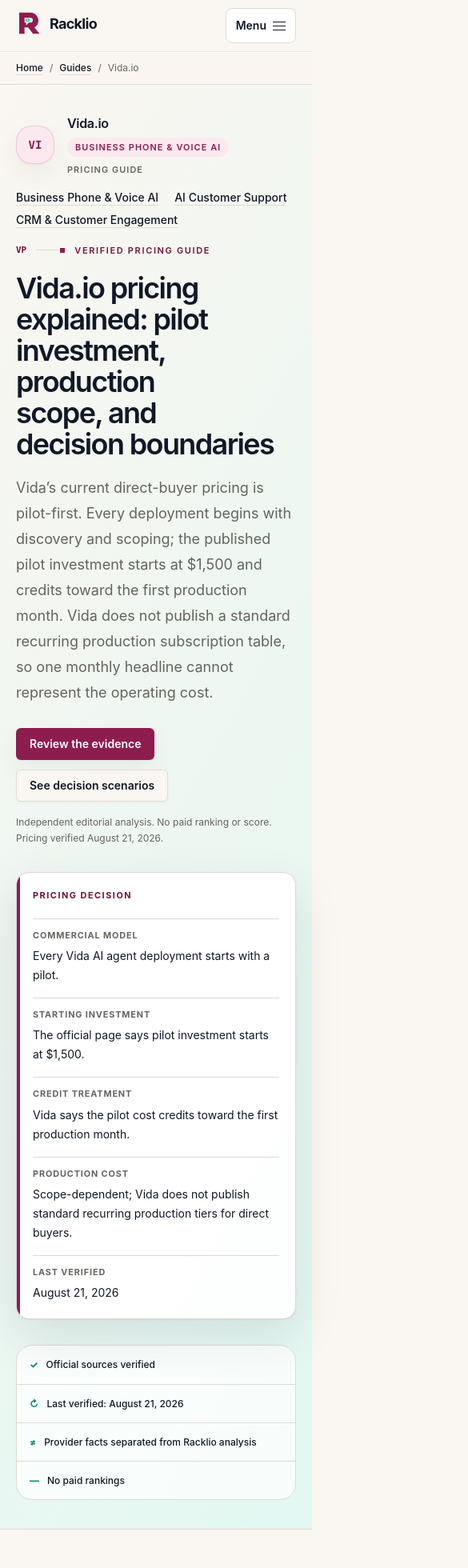
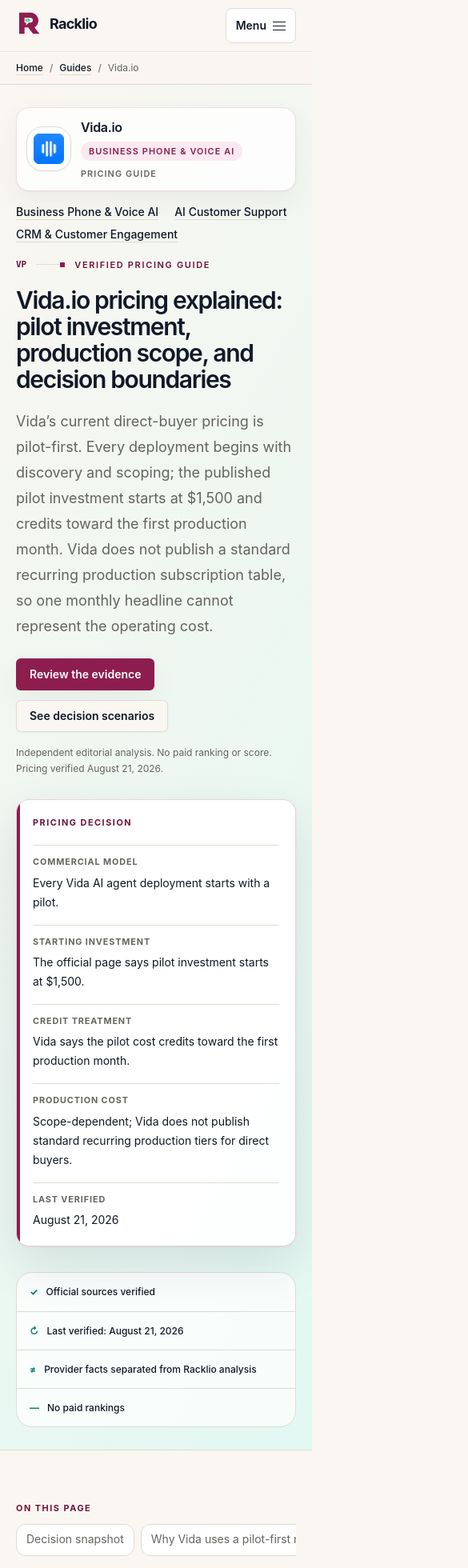
Before and after one commit to shiftorai/Racklio, a React (Vite) app: page /guides/vida-pricing in a window 390 px wide. Shown: the top 1960 px of the page at 80% size, 585 px wide, since content can reach past the window. Built offline with nearby package versions, Linux system fonts and the light colour scheme.

Commit message:
feat: refine commercial pages and mobile layout

```diff
--- a/src/components/brand/research-marker.tsx
+++ b/src/components/brand/research-marker.tsx
@@ -18,7 +18,7 @@
   return (
     <div
       className={cn(
-        'grid grid-cols-[auto_2.25rem_1fr] items-center gap-3 text-[0.6875rem] font-semibold tracking-[0.15em] uppercase',
+        'grid min-w-0 max-w-full grid-cols-[auto_2.25rem_minmax(0,1fr)] items-center gap-3 text-[0.6875rem] font-semibold tracking-[0.15em] uppercase',
         tone === 'dark' ? 'text-mint' : 'text-accent-strong',
         className,
       )}
@@ -34,7 +34,7 @@
             : 'bg-border after:bg-accent',
         )}
       />
-      <span>{label}</span>
+      <span className="min-w-0 break-words">{label}</span>
     </div>
   );
 }
--- a/src/components/commercial/commercial-page-template.tsx
+++ b/src/components/commercial/commercial-page-template.tsx
@@ -4,12 +4,12 @@
   DecisionSummary,
   deriveTrueCostFactors,
   EvidenceBlock,
-  ProductIdentity,
   RelatedDecisionLinks,
   SectionNavigation,
   TrueCostFactors,
   VerificationStrip,
 } from '@/components/editorial';
+import { ProductLogo } from '@/components/home';
 import { PageLayout, SiteFooter, SiteHeader } from '@/components/layout';
 import { EvidenceNote } from '@/components/reviews/evidence-note';
 import { ReviewSection } from '@/components/reviews/review-section';
@@ -171,9 +171,9 @@
         <Container>
           <nav
             aria-label="Breadcrumb"
-            className="py-3 text-xs text-muted-foreground"
+            className="min-w-0 py-3 text-xs text-muted-foreground"
           >
-            <ol className="flex flex-wrap gap-2">
+            <ol className="flex min-w-0 flex-wrap gap-2">
               <li>
                 <Link href="/">Home</Link>
               </li>
@@ -184,23 +184,34 @@
                 </Link>
               </li>
               <li aria-hidden="true">/</li>
-              <li aria-current="page">{data.provider}</li>
+              <li aria-current="page" className="min-w-0 break-words">
+                {data.provider}
+              </li>
             </ol>
           </nav>
         </Container>
       </div>
       <Section
-        className="border-b border-border bg-[linear-gradient(120deg,var(--color-surface),var(--color-mint-subtle))] py-9 sm:py-11 lg:py-12"
+        className="border-b border-border bg-[linear-gradient(120deg,var(--color-surface),var(--color-mint-subtle))] py-7 sm:py-10 lg:py-12"
         spacing="none"
       >
         <Container>
-          <div className="grid items-start gap-8 lg:grid-cols-[minmax(0,1fr)_minmax(22rem,0.85fr)] lg:gap-12">
-            <div>
-              <ProductIdentity
-                category={data.categoryLinks[0]?.title ?? 'Business software'}
-                contentType={contentType}
-                name={data.provider}
-              />
+          <div className="grid min-w-0 items-start gap-7 lg:grid-cols-[minmax(0,1fr)_minmax(23rem,0.9fr)] lg:gap-12">
+            <div className="min-w-0">
+              <div className="flex min-w-0 items-center gap-3 rounded-2xl border border-brand/15 bg-white/75 p-3 shadow-card sm:gap-4 sm:p-4">
+                <ProductLogo loading="eager" name={data.provider} size="lg" />
+                <div className="min-w-0">
+                  <p className="break-words font-semibold tracking-[-0.02em]">
+                    {data.provider}
+                  </p>
+                  <div className="mt-1.5 flex flex-wrap items-center gap-2 text-[0.68rem] font-semibold tracking-[0.1em] uppercase">
+                    <span className="rounded-full bg-accent-subtle px-2.5 py-1 text-brand">
+                      {data.categoryLinks[0]?.title ?? 'Business software'}
+                    </span>
+                    <span className="text-muted-foreground">{contentType}</span>
+                  </div>
+                </div>
+              </div>
               <nav
                 aria-label="Related software categories"
                 className="mt-4 flex flex-wrap gap-x-5 gap-y-2 text-sm"
@@ -214,13 +225,13 @@
               <div className="mt-5">
                 <ResearchMarker code={data.code} label={data.eyebrow} />
               </div>
-              <h1 className="mt-5 max-w-3xl text-4xl leading-[1.08] font-semibold tracking-[-0.045em] sm:text-5xl">
+              <h1 className="mt-5 max-w-3xl break-words text-3xl leading-[1.1] font-semibold tracking-[-0.045em] sm:text-5xl">
                 {data.headline}
               </h1>
-              <p className="mt-5 max-w-2xl text-lg leading-8 text-muted-foreground">
+              <p className="mt-5 max-w-2xl break-words text-lg leading-8 text-muted-foreground">
                 {data.dek}
               </p>
-              <div className="mt-7 flex flex-wrap gap-3">
+              <div className="mt-6 flex flex-wrap gap-3">
                 <ButtonLink href="#overview">Review the evidence</ButtonLink>
                 <ButtonLink href="#scenarios" variant="secondary">
                   See decision scenarios
@@ -237,7 +248,7 @@
                 isPricingGuide
                   ? 'Pricing decision'
                   : isAlternativesGuide
-                    ? 'When alternatives matter'
+                    ? 'Alternatives decision'
                     : 'Decision summary'
               }
             />
@@ -249,11 +260,11 @@
       </Section>
       <Section spacing="md">
         <Container>
-          <div className="grid gap-8 lg:grid-cols-[15rem_minmax(0,1fr)] lg:gap-14">
-            <aside>
+          <div className="grid min-w-0 max-w-full gap-8 lg:grid-cols-[15rem_minmax(0,1fr)] lg:gap-14">
+            <aside className="min-w-0 max-w-full">
               <SectionNavigation items={toc} label="Page sections" />
             </aside>
-            <article className="min-w-0 space-y-10">
+            <article className="min-w-0 space-y-9 sm:space-y-10">
               <ReviewSection
                 code="D0"
                 description="The published facts and decision implications that matter first."
@@ -266,17 +277,27 @@
                   </div>
                 ) : null}
                 {isAlternativesGuide ? (
-                  <div className="grid gap-4 md:grid-cols-2">
+                  <div className="grid min-w-0 gap-4 md:grid-cols-2">
                     {data.table.rows.map((row) => (
                       <article
-                        className="rounded-2xl border border-brand/20 bg-white p-5 shadow-card"
+                        className="min-w-0 rounded-2xl border border-brand/20 bg-white p-5 shadow-card"
                         key={row[0]}
                       >
+                        <div className="flex min-w-0 items-center gap-3">
+                          <ProductLogo
+                            name={row[0] ?? data.provider}
+                            size="sm"
+                          />
+                          <div className="min-w-0">
                             <p className="text-[0.68rem] font-bold tracking-[0.1em] text-mint-deep uppercase">
                               Alternative path
                             </p>
-                        <h3 className="mt-3 text-lg font-semibold">{row[0]}</h3>
-                        <dl className="mt-4 space-y-3 text-sm">
+                            <h3 className="mt-1 break-words text-lg font-semibold">
+                              {row[0]}
+                            </h3>
+                          </div>
+                        </div>
+                        <dl className="mt-4 min-w-0 space-y-3 text-sm">
                           {row.slice(1).map((cell, index) => (
                             <div
                               className="border-t border-border pt-3"
@@ -285,7 +306,9 @@
                               <dt className="text-xs font-semibold text-muted-foreground">
                                 {data.table.columns[index + 1]}
                               </dt>
-                              <dd className="mt-1.5 leading-6">{cell}</dd>
+                              <dd className="mt-1.5 break-words leading-6">
+                                {cell}
+                              </dd>
                             </div>
                           ))}
                         </dl>
@@ -293,9 +316,10 @@
                     ))}
                   </div>
                 ) : (
+                  <>
                     <div
                       aria-label={`${data.provider} decision table`}
-                    className="overflow-x-auto rounded-xl border border-brand/20 bg-white"
+                      className="hidden overflow-x-auto rounded-xl border border-brand/20 bg-white sm:block"
                       role="region"
                       tabIndex={0}
                     >
@@ -306,7 +330,11 @@
                         <thead className="bg-accent-subtle">
                           <tr>
                             {data.table.columns.map((column) => (
-                            <th className="p-4" key={column} scope="col">
+                              <th
+                                className="p-4 text-xs font-bold tracking-[0.08em] uppercase"
+                                key={column}
+                                scope="col"
+                              >
                                 {column}
                               </th>
                             ))}
@@ -334,6 +362,33 @@
                         </tbody>
                       </table>
                     </div>
+                    <div className="grid min-w-0 gap-3 sm:hidden">
+                      {data.table.rows.map((row) => (
+                        <Card className="min-w-0" key={row[0]}>
+                          <CardContent>
+                            <h3 className="break-words font-semibold">
+                              {row[0]}
+                            </h3>
+                            <dl className="mt-4 min-w-0 space-y-3">
+                              {row.slice(1).map((cell, index) => (
+                                <div
+                                  className="border-t border-border pt-3"
+                                  key={`${row[0]}-${data.table.columns[index + 1]}`}
+                                >
+                                  <dt className="text-xs font-semibold text-muted-foreground">
+                                    {data.table.columns[index + 1]}
+                                  </dt>
+                                  <dd className="mt-1.5 break-words text-sm leading-6">
+                                    {cell}
+                                  </dd>
+                                </div>
+                              ))}
+                            </dl>
+                          </CardContent>
+                        </Card>
+                      ))}
+                    </div>
+                  </>
                 )}
                 <div className="mt-5">
                   <EvidenceNote>
@@ -352,7 +407,10 @@
                   title={section.title}
                 >
                   {section.paragraphs.map((paragraph) => (
-                    <p className="mt-4 first:mt-0 leading-7" key={paragraph}>
+                    <p
+                      className="mt-4 break-words first:mt-0 leading-7"
+                      key={paragraph}
+                    >
                       {paragraph}
                     </p>
                   ))}
@@ -389,7 +447,11 @@
                     <thead className="bg-accent-subtle">
                       <tr>
                         {['Scenario', 'Guidance', 'Why'].map((column) => (
-                          <th className="p-4" key={column} scope="col">
+                          <th
+                            className="p-4 text-xs font-bold tracking-[0.08em] uppercase"
+                            key={column}
+                            scope="col"
+                          >
                             {column}
                           </th>
                         ))}
@@ -413,15 +475,17 @@
                     </tbody>
                   </table>
                 </div>
-                <div className="grid gap-4 sm:hidden">
+                <div className="grid min-w-0 max-w-full gap-4 sm:hidden">
                   {data.scenarios.map((item) => (
                     <Card key={item.scenario}>
                       <CardContent>
-                        <h3 className="font-semibold">{item.scenario}</h3>
-                        <p className="mt-2 text-xs font-bold tracking-[0.1em] text-accent-strong uppercase">
+                        <h3 className="break-words font-semibold">
+                          {item.scenario}
+                        </h3>
+                        <p className="mt-2 break-words text-xs font-bold tracking-[0.1em] text-accent-strong uppercase">
                           {item.guidance}
                         </p>
-                        <p className="mt-3 text-sm leading-6 text-muted-foreground">
+                        <p className="mt-3 break-words text-sm leading-6 text-muted-foreground">
                           {item.why}
                         </p>
                       </CardContent>
@@ -437,9 +501,11 @@
               >
                 <div className="divide-y divide-border border-y border-border">
                   {data.faqs.map((item) => (
-                    <section className="py-6" key={item.question}>
-                      <h3 className="font-semibold">{item.question}</h3>
-                      <p className="mt-3 text-sm leading-6 text-muted-foreground">
+                    <section className="min-w-0 py-6" key={item.question}>
+                      <h3 className="break-words font-semibold">
+                        {item.question}
+                      </h3>
+                      <p className="mt-3 break-words text-sm leading-6 text-muted-foreground">
                         {item.answer}
                       </p>
                     </section>
@@ -457,12 +523,12 @@
                   provider claims are separated from Racklio analysis; no
                   hands-on testing is represented.
                 </p>
-                <ol className="mt-6 space-y-3 text-sm">
+                <ol className="mt-6 min-w-0 space-y-3 text-sm">
                   {data.sources.map((source, index) => (
-                    <li key={source.href}>
+                    <li className="min-w-0" key={source.href}>
                       [{index + 1}]{' '}
                       <a
-                        className="underline underline-offset-4"
+                        className="break-words underline underline-offset-4"
                         href={source.href}
                         rel="noopener noreferrer"
                         target="_blank"
@@ -492,7 +558,7 @@
                     </ButtonLink>
                   ))}
                 </div>
-                <p className="mt-4 text-xs leading-5 text-muted-foreground">
+                <p className="mt-4 break-words text-xs leading-5 text-muted-foreground">
                   {usesAffiliateLink
                     ? 'Affiliate disclosure: Racklio may earn a commission if you use this commercial link, at no additional cost to you. Editorial conclusions remain independent.'
                     : 'The provider link is not an affiliate link at publication.'}{' '}
--- a/src/components/editorial/decision-system.tsx
+++ b/src/components/editorial/decision-system.tsx
@@ -91,7 +91,7 @@
   title?: string;
 }) {
   return (
-    <aside className="primary-decision-card relative overflow-hidden rounded-2xl border border-brand/20 bg-white/92 p-5 shadow-panel sm:p-6">
+    <aside className="primary-decision-card relative min-w-0 overflow-hidden rounded-2xl border border-brand/20 bg-white/92 p-5 shadow-panel sm:p-6">
       <div
         aria-hidden="true"
         className="absolute inset-y-0 left-0 w-1 bg-brand"
@@ -99,13 +99,15 @@
       <p className="text-[0.68rem] font-bold tracking-[0.14em] text-accent-strong uppercase">
         {title}
       </p>
-      <dl className="mt-5 grid gap-x-5 gap-y-4 sm:grid-cols-2">
+      <dl className="mt-5 grid min-w-0 gap-x-5 gap-y-4 sm:grid-cols-2">
         {items.map((item) => (
-          <div className="border-t border-border pt-3" key={item.label}>
+          <div className="min-w-0 border-t border-border pt-3" key={item.label}>
             <dt className="text-[0.68rem] font-bold tracking-[0.08em] text-muted-foreground uppercase">
               {item.label}
             </dt>
-            <dd className="mt-1.5 text-sm leading-6">{item.text}</dd>
+            <dd className="mt-1.5 break-words text-sm leading-6">
+              {item.text}
+            </dd>
           </div>
         ))}
       </dl>
@@ -124,7 +126,7 @@
       ].map(([symbol, label], index) => (
         <li
           className={cn(
-            'flex min-h-12 items-center gap-2.5 px-4 py-3',
+            'flex min-h-12 min-w-0 items-center gap-2.5 px-4 py-3',
             index ? 'border-t border-border sm:border-t-0 sm:border-l' : '',
           )}
           key={label}
@@ -132,7 +134,9 @@
           <span aria-hidden="true" className="font-bold text-mint-deep">
             {symbol}
           </span>
-          <span className="font-medium leading-5">{label}</span>
+          <span className="min-w-0 break-words font-medium leading-5">
+            {label}
+          </span>
         </li>
       ))}
     </ul>
@@ -147,11 +151,11 @@
   label: string;
 }) {
   return (
-    <nav aria-label={label} className="lg:sticky lg:top-6">
+    <nav aria-label={label} className="min-w-0 max-w-full lg:sticky lg:top-6">
       <p className="text-[0.68rem] font-bold tracking-[0.14em] text-accent-strong uppercase">
         On this page
       </p>
-      <div className="-mx-1 mt-3 overflow-x-auto px-1 pb-2">
+      <div className="mt-3 w-full max-w-full overflow-x-auto pb-2">
         <ol className="flex min-w-max gap-2 lg:min-w-0 lg:flex-col lg:gap-1">
           {items.map(([id, title]) => (
             <li key={id}>
@@ -269,7 +273,7 @@
       <ul className="mt-4 flex flex-wrap gap-2">
         {factors.map((factor) => (
           <li
-            className="rounded-full border border-brand/20 bg-white px-3 py-2 text-xs font-semibold text-foreground shadow-sm"
+            className="max-w-full break-words rounded-full border border-brand/20 bg-white px-3 py-2 text-xs font-semibold text-foreground shadow-sm"
             key={factor}
           >
             {factor}
--- a/src/components/layout/page-layout.tsx
+++ b/src/components/layout/page-layout.tsx
@@ -20,13 +20,17 @@
   return (
     <div
       className={cn(
-        'flex min-h-dvh flex-col bg-surface text-foreground',
+        'flex min-h-dvh min-w-0 max-w-full flex-col bg-surface text-foreground',
         className,
       )}
       {...props}
     >
       {header}
-      <main id="main-content" className="flex-1" tabIndex={-1}>
+      <main
+        id="main-content"
+        className="min-w-0 max-w-full flex-1"
+        tabIndex={-1}
+      >
         {children}
       </main>
       {footer}
```
Also changed, not shown: src/components/reviews/review-section.tsx (+5 -2 lines), src/components/ui/card.tsx (+7 -2 lines). Lines whose indentation alone changed are shown as unchanged.
